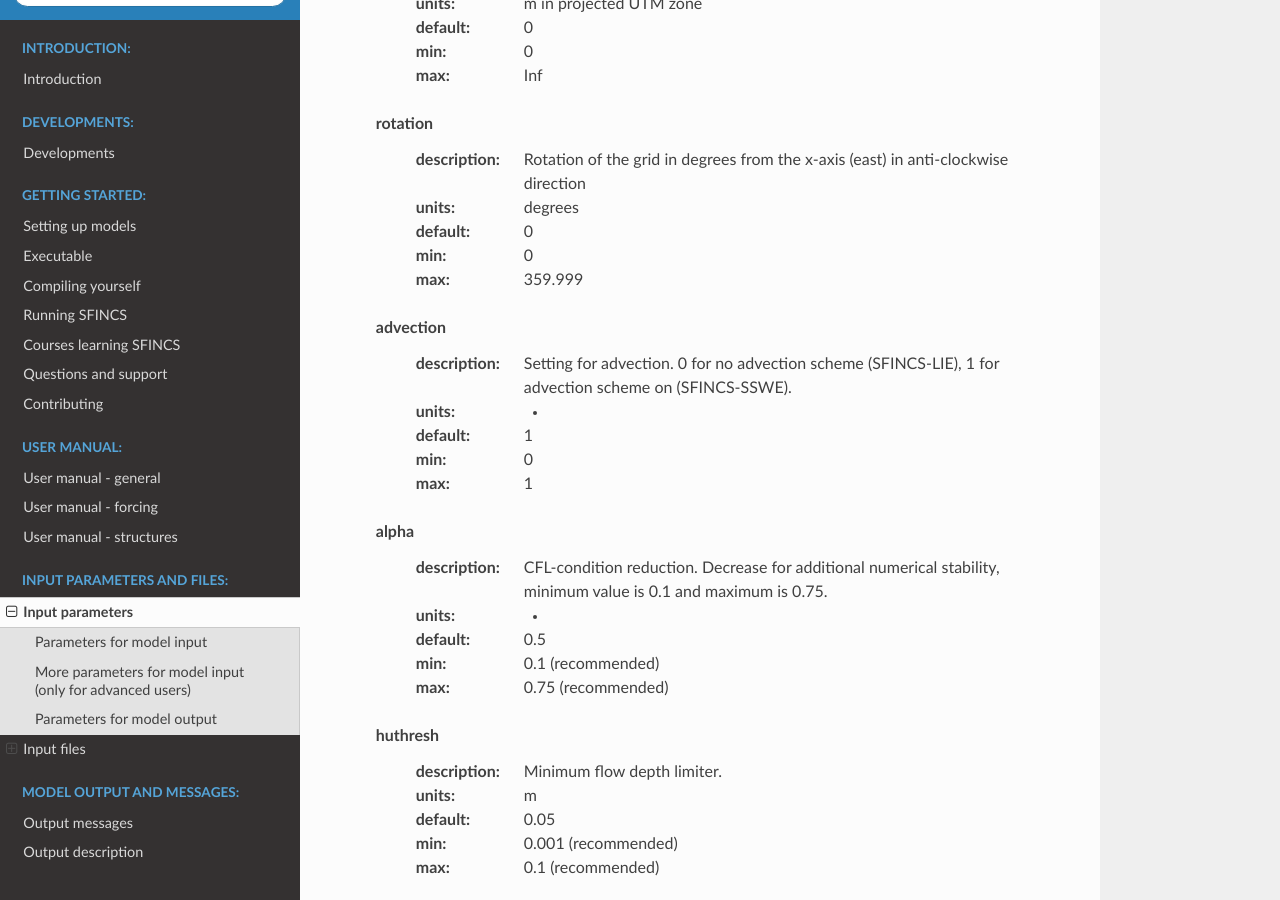
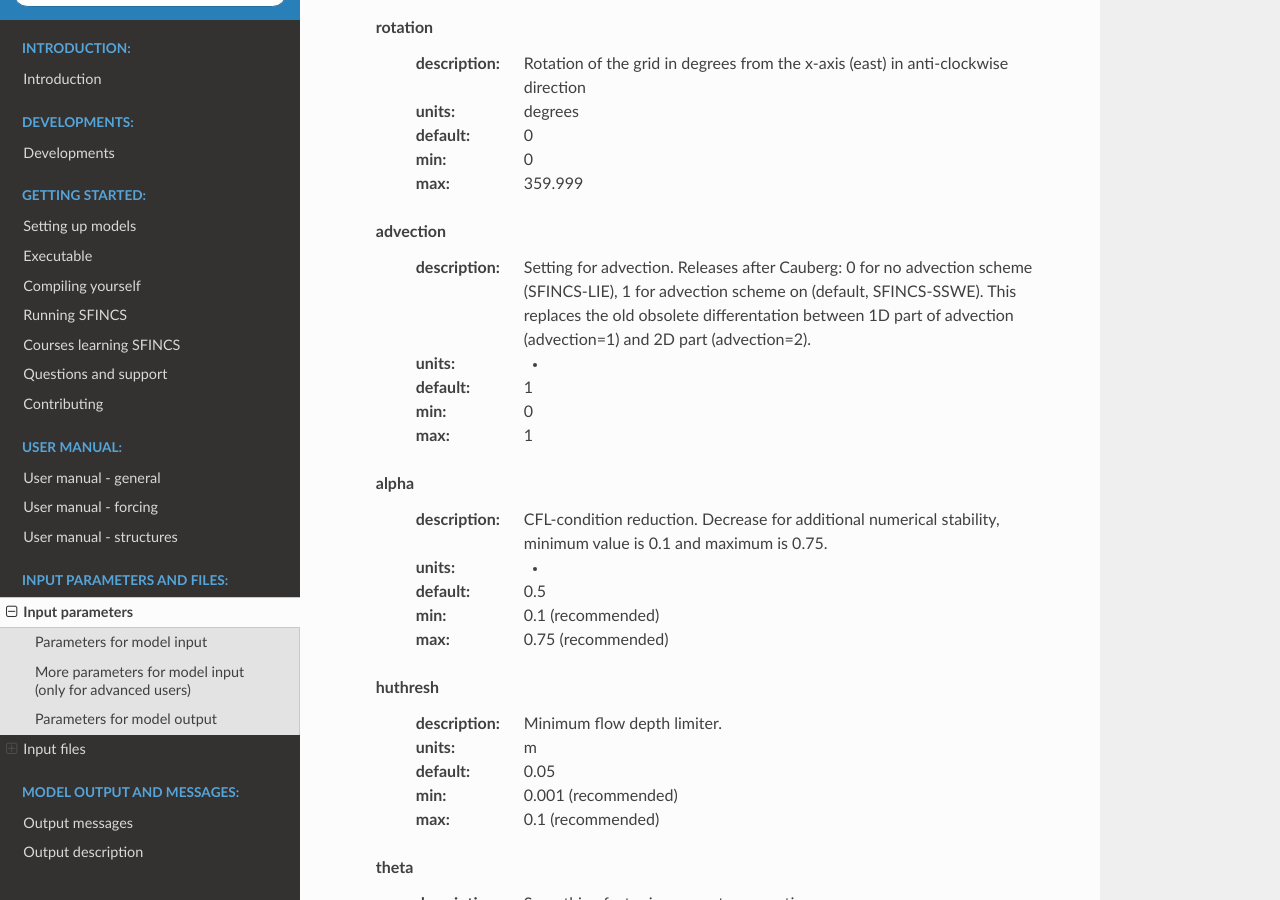
Before and after one commit to Deltares/SFINCS, a Sphinx documentation site: the page built from docs/parameters.rst, in a window 1280 px wide and 900 px high, scrolled down 1448 px. Built offline with Sphinx 7.4.7 and the Read the Docs theme 2.0.0, drawn with Linux system fonts in a browser that asks for light colours; some of the changed text lies outside the part shown.

Commit message:
Update parameters.rst regarding advection in docs

```diff
--- a/docs/parameters.rst
+++ b/docs/parameters.rst
@@ -52,7 +49,7 @@ Parameters for model input
 	  :min:			0
 	  :max:			359.999
 	advection
-	  :description:		Setting for advection. 0 for no advection scheme (SFINCS-LIE), 1 for advection scheme on (SFINCS-SSWE).
+	  :description:		Setting for advection. Releases after Cauberg: 0 for no advection scheme (SFINCS-LIE), 1 for advection scheme on (default, SFINCS-SSWE). This replaces the old obsolete differentation between 1D part of advection (advection=1) and 2D part (advection=2).
 	  :units:		-
 	  :default:		1
 	  :min:			0
```
Also changed, not shown: other parts of docs/parameters.rst (+0 -3 lines).
